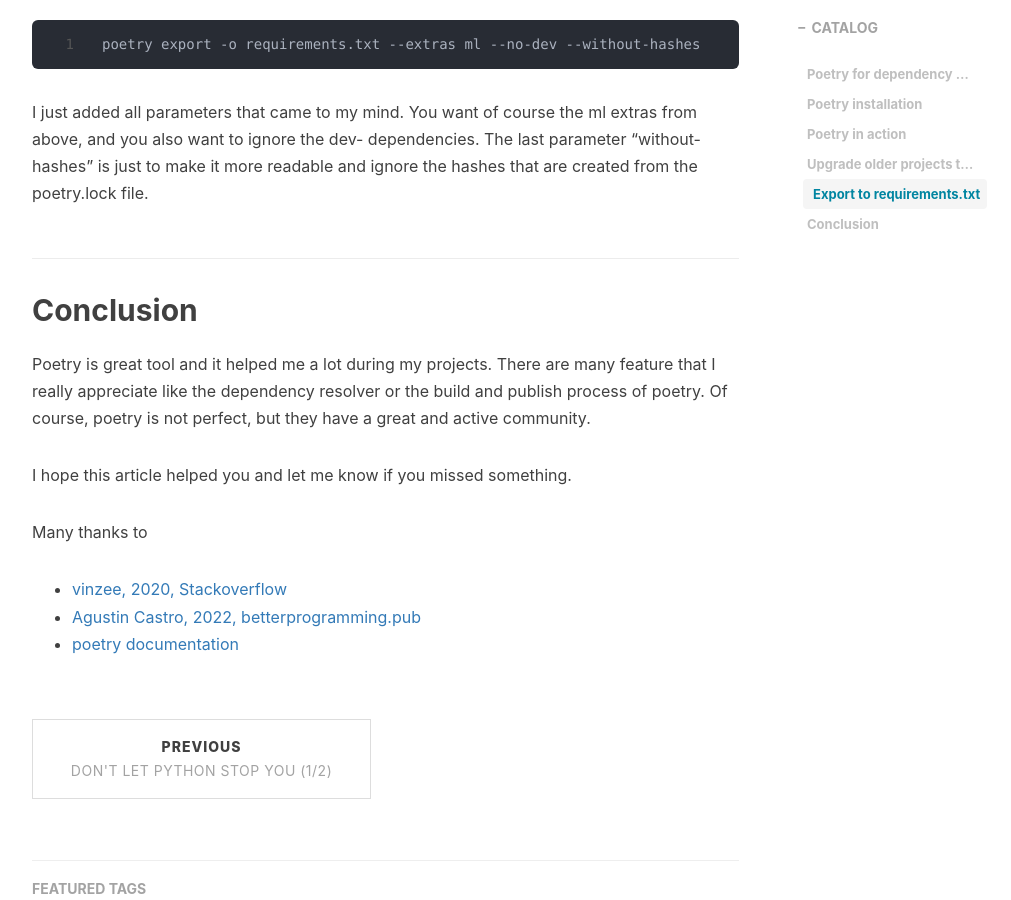
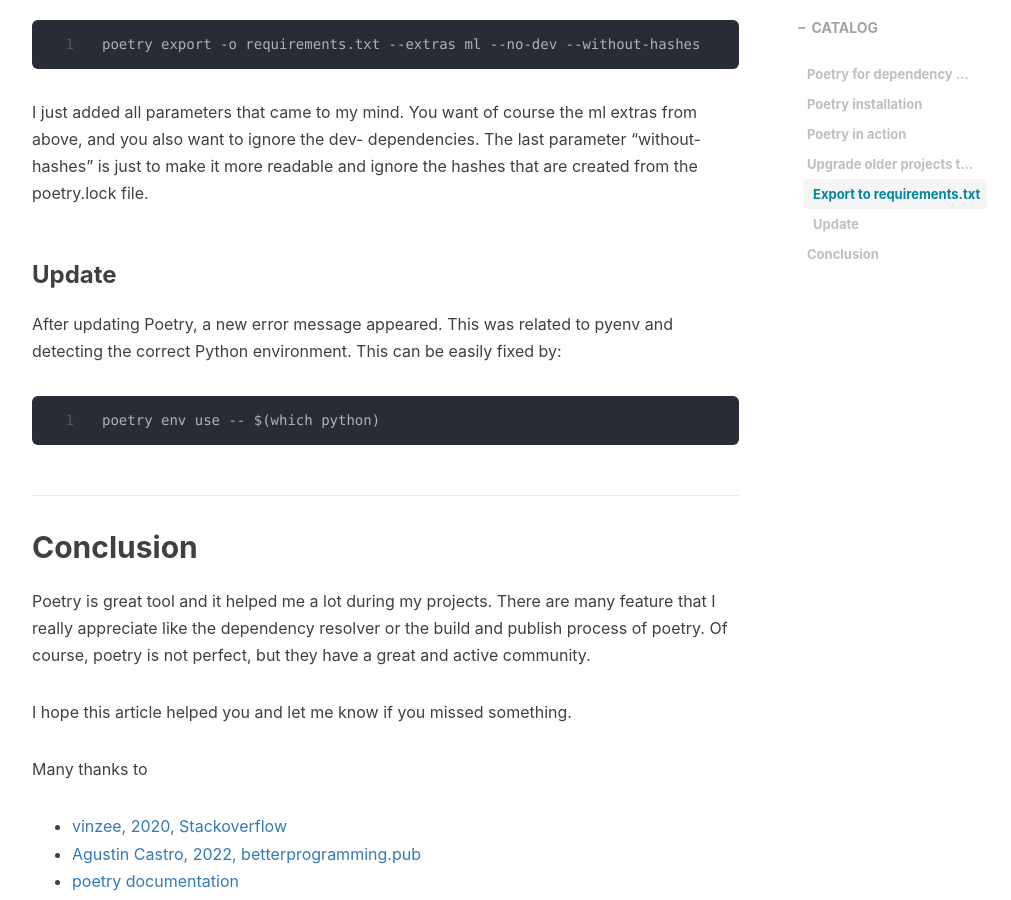
Before and after one commit to maltequast/maltequast.github.io, a Jekyll site: the page built from _posts/tech/2022-06-10-python-rigt-venv_2.md, in a window 1280 px wide and 900 px high, scrolled down 7713 px. Shown: the whole window, without its empty margins (233-1244 px from the left). Built offline with Jekyll 4.4.1, drawn with Linux system fonts in a browser that asks for light colours; nearby versions of some CDN libraries; comment, search, counter and statistics services are not loaded.

Commit message:
Update 2022-06-10-python-rigt-venv_2.md

````diff
--- a/_posts/tech/2022-06-10-python-rigt-venv_2.md
+++ b/_posts/tech/2022-06-10-python-rigt-venv_2.md
@@ -310,6 +310,14 @@ I just added all parameters that came to my mind. You want of course the ml extr
 ignore the dev- dependencies. The last parameter "without-hashes" is just to make it more readable and ignore the hashes
 that are created from the poetry.lock file.
 
+
+### Update
+
+After updating Poetry, a new error message appeared. This was related to pyenv and detecting the correct Python environment. This can be easily fixed by:
+```
+poetry env use -- $(which python)
+```
+
 ## Conclusion
 
 Poetry is great tool and it helped me a lot during my projects. There are many feature that I really appreciate
````
